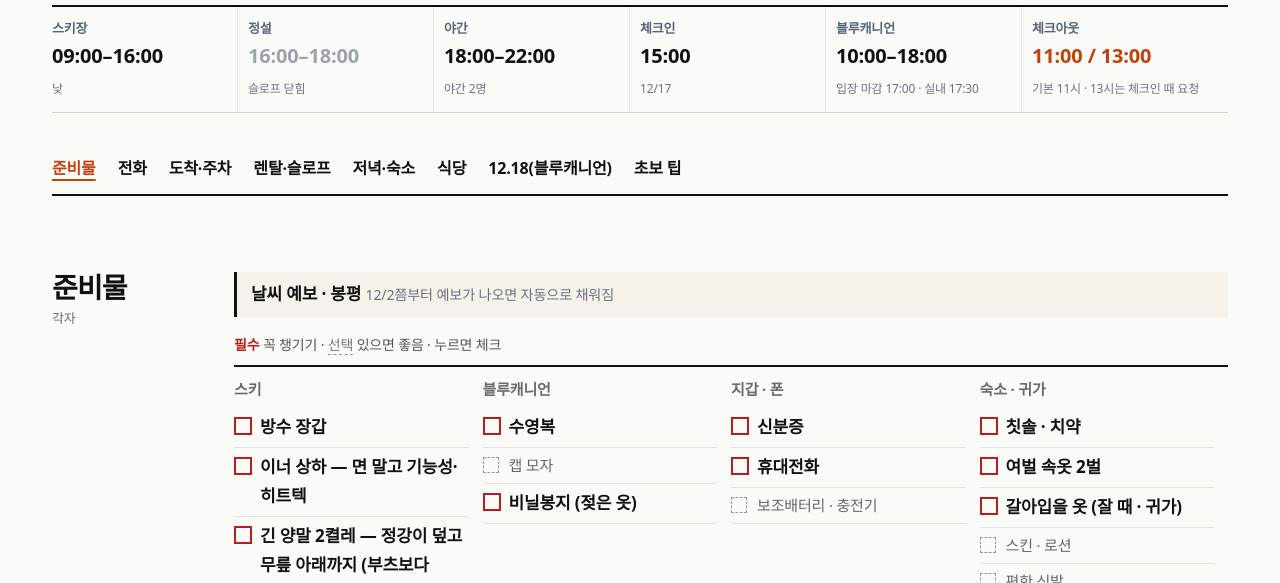
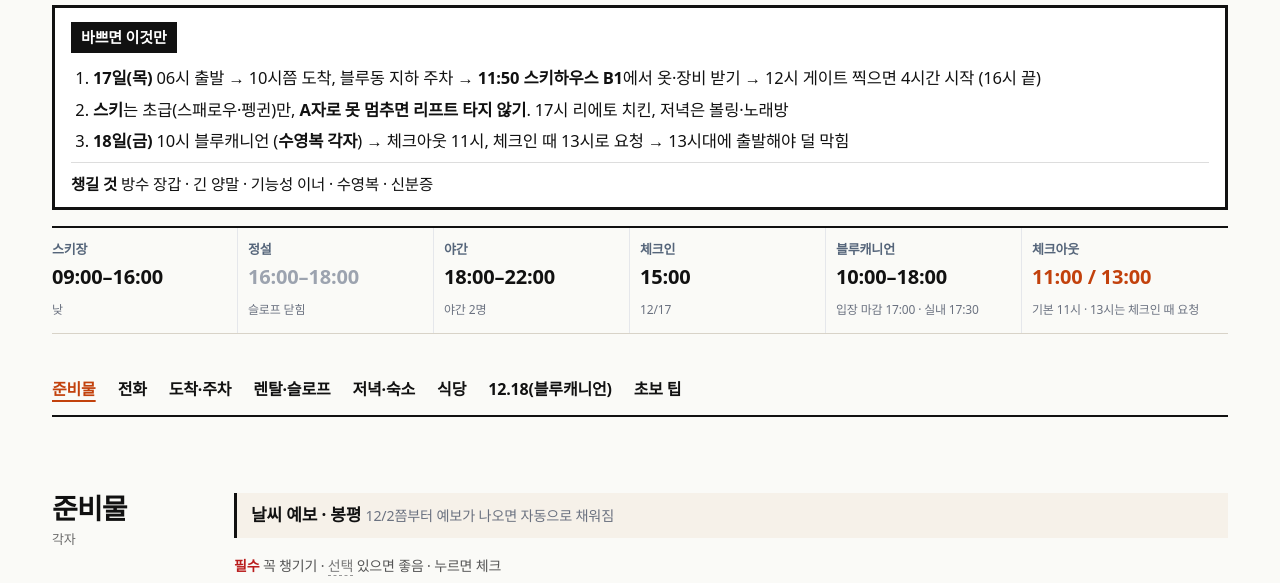
Before and after one commit to designinglaunguage/ski-1217, a plain HTML site: page index.html in a window 1280 px wide. Shown: the part 180-763 px from the top of the page. Drawn offline with Linux system fonts and the light colour scheme.

Commit message:
update 11-28 00:34

```diff
--- a/index.html
+++ b/index.html
@@ -138,10 +138,16 @@ details.fold.big{border:2px solid #0f2a4a;background:#f3f6fa;margin:14px 0}detai
 @media (max-width:720px){.hours{grid-template-columns:1fr 1fr 1fr}.hours>div{border-right:0;border-bottom:1px solid #eee;margin-right:0;padding:8px 6px 8px 0}.hours span{font-size:17px}.hours b{font-size:13px}.hours small{font-size:12px;display:block;line-height:1.3}}
 .facmap{position:relative;max-width:720px;margin:12px 0 6px}.facmap img{width:100%;display:block;border:1px solid #ddd}.facmap .fp{position:absolute;transform:translate(-50%,-50%);width:44px;height:44px;border-radius:50%;border:0;background:transparent;cursor:pointer;font-size:0}.facmap .fp:focus-visible{outline:3px solid #c2410c}
 .faccards{max-width:720px;border-top:2px solid var(--ink)}.fc{border-bottom:1px solid #e5e7eb}.fc>summary{list-style:none;display:grid;grid-template-columns:36px 1fr auto;gap:12px;align-items:center;padding:12px 0;cursor:pointer}.fc>summary::-webkit-details-marker{display:none}.fc>summary::after{content:"+";font-size:22px;color:#55657a}.fc[open]>summary::after{content:"−"}.fc>summary i{width:32px;height:32px;border-radius:50%;color:#fff;font-style:normal;font-weight:800;display:grid;place-items:center}.fc>summary b{display:block;font-size:17px;color:var(--ink)}.fc>summary small{display:block;font-size:14px;color:#55657a}.fc ul{list-style:none;margin:0 0 12px 48px;padding:0}.fc li{display:grid;grid-template-columns:40px 1fr;padding:4px 0;font-size:15px}.fc li b{color:#0f2a4a}.fc.hit{background:#fff6cc}
+.tldr{border:3px solid var(--ink);padding:14px 16px 10px;margin:10px 0 16px;background:#fff}.tldr .k{display:inline-block;background:var(--ink);color:#fff;padding:3px 10px;font-size:15px;margin-bottom:6px}.tldr ol{margin:6px 0 8px;padding-left:22px}.tldr li{margin:6px 0;font-size:16.5px;line-height:1.55}.tldr p{margin:6px 0 0;font-size:15.5px;border-top:1px solid #ddd;padding-top:8px}
 </style>
 </head><body><main>
 <div class="top"><span>PHOENIX PARK · 12.17–18</span></div>
 <h1>휘닉스 <mark>1박 2일</mark></h1>
+<div class="tldr"><b class="k">바쁘면 이것만</b><ol>
+<li><b>17일(목)</b> 06시 출발 → 10시쯤 도착, 블루동 지하 주차 → <b>11:50 스키하우스 B1</b>에서 옷·장비 받기 → 12시 게이트 찍으면 4시간 시작 (16시 끝)</li>
+<li><b>스키</b>는 초급(스패로우·펭귄)만, <b>A자로 못 멈추면 리프트 타지 않기</b>. 17시 리에토 치킨, 저녁은 볼링·노래방</li>
+<li><b>18일(금)</b> 10시 블루캐니언 (<b>수영복 각자</b>) → 체크아웃 11시, 체크인 때 13시로 요청 → 13시대에 출발해야 덜 막힘</li>
+</ol><p><b>챙길 것</b> 방수 장갑 · 긴 양말 · 기능성 이너 · 수영복 · 신분증</p></div>
 <div class="hours">
 <div><b>스키장</b><span>09:00–16:00</span><small>낮</small></div>
 <div class="off"><b>정설</b><span>16:00–18:00</span><small>슬로프 닫힘</small></div>
```
